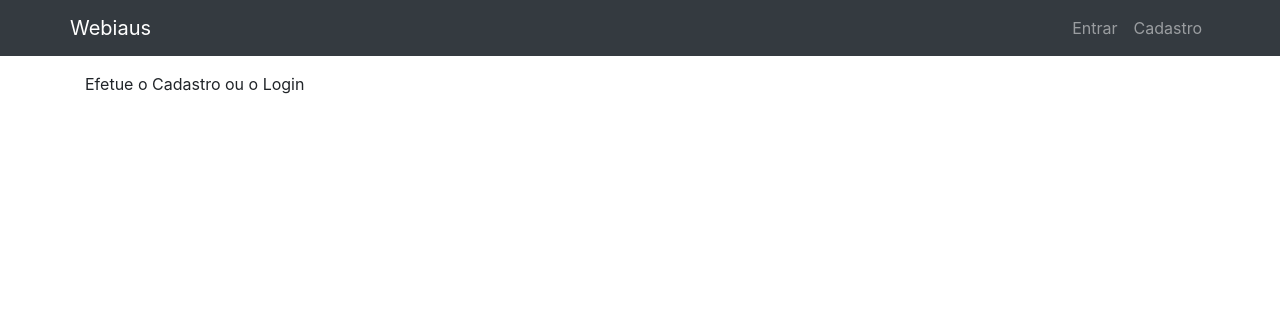
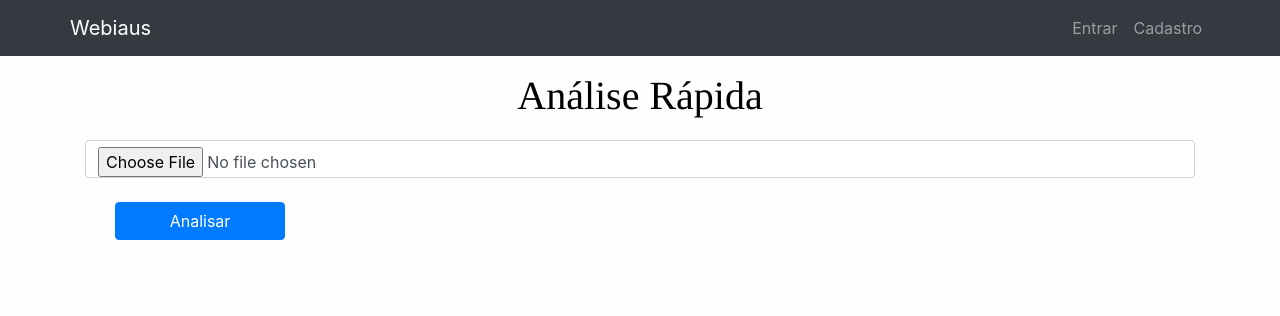
Before and after one commit to IuriSalla/Webiaus, a Django app: page / in a window 1280 px wide. Shown: the top 316 px of the page. Run offline with Django 3.2, Linux system fonts and the light colour scheme; some libraries are stand-ins or nearby versions.

Commit message:
Webiaus Login/Cadastro/Entrar/Home/Upload_Arquivo

```diff
--- a/analisador/urls.py
+++ b/analisador/urls.py
@@ -4,3 +4,5 @@ from . import views
 app_name = 'pages'
 
 urlpatterns = [path('', views.HomePageView.as_view(), name='home')]
+urlpatterns = [path('', views.AnalisePageView.as_view(), name='analise-grafico')]
+urlpatterns = [path('', views.UploadArquivoPageView.as_view(), name='upload-arquivo')]
--- a/analisador/views.py
+++ b/analisador/views.py
@@ -6,3 +6,9 @@ from django.views.generic import TemplateView
 
 class HomePageView(TemplateView):
     template_name = 'home.html'
+
+class AnalisePageView(TemplateView):
+    template_name = 'analise-grafico.html'
+
+class UploadArquivoPageView(TemplateView):
+    template_name = 'upload-arquivo.html'
--- a/templates/base.html
+++ b/templates/base.html
@@ -4,6 +4,11 @@
     <meta charset="UTF-8">
     <meta name="viewport" content="width=device-width, initial-scale=1.0">
     <link rel="stylesheet" href="https://stackpath.bootstrapcdn.com/bootstrap/4.5.2/css/bootstrap.min.css" integrity="sha384-JcKb8q3iqJ61gNV9KGb8thSsNjpSL0n8PARn9HuZOnIxN0hoP+VmmDGMN5t9UJ0Z" crossorigin="anonymous">
+
+  <!-- CAMINHO DO CSS -->
+	<link href = "../static/css/styles.css" rel = "stylesheet" type = "text/css"><!-- CSS3 -->
+
+
     <title>{% block title %}{% endblock %}</title>
 </head>
 <body>
--- a/templates/home.html
+++ b/templates/home.html
@@ -2,13 +2,11 @@
 
 {% block title %}Webiaus{% endblock %}
 
-
-
 {% block content %}
 
+{% if user.is_authenticated %}
+    <h1>AUTENTICADO</h1>{% url 'pages:upload-arquivo' %}
 
-{% if user.is_authenticated %}
-    <h1>AUTENTICADO</h1>
 {% else %}
 <p>Efetue o Cadastro ou o Login</p>
 {% endif %}
--- /dev/null
+++ b/templates/static/css/styles.css
@@ -0,0 +1,100 @@
+/* CSS */
+
+/* TELA DE LOGIN*/
+body
+{
+    background-color:#fdfdfd36;
+}
+
+/* SECTION É UMA DIV QUE ESTÁ EM TODA PÁGINA */
+section
+{
+    margin-top:100px;
+}
+
+/* SECTION PARA CRIAR A GRADE DO GRÁFICO COM COMENTÁRIOS */
+.sectionComentarios
+{
+    margin-top:0px;
+}
+
+/* RESPONSÁVEL PELA TELA DE CADASTRO E LOGIN */
+/* É UM CARD POR TRÁS DO FORMULÁRIO */
+.card
+{
+    margin: 0px auto;
+    width: 60%;
+}
+
+/* CARD BODY ESTÁ A FRENTE DE CARD */
+.card-body{
+    background-color:#ffffffd2;
+    padding:30px;
+}
+
+.btn-webiaus
+{
+    color:#000000;
+    background-color:#ffd828;
+    text-align:center;
+    display:block;
+    margin:0 auto;
+}
+
+input[type=email]
+{
+    border-radius:4px;
+    -moz-border-radius:4px;
+    -webkit-border-radius:4px;
+    background: #ffffff;
+}
+
+input[type=text]
+{
+    border-radius:4px;
+    -moz-border-radius:4px;
+    -webkit-border-radius:4px;
+    background: #ffffff;
+}
+
+input[type=password]
+{
+    border-radius:4px;
+    -moz-border-radius:4px;
+    -webkit-border-radius:4px;
+    background: #ffffff;
+}
+
+.title-login
+{
+    font-family: 'Times';
+    color: #000000;
+    text-align: center;
+    margin-bottom: 20px;
+}
+
+/* TELA DE CADASTRO*/
+.h1-cadastro-usuario-webiaus{
+    text-align: center;
+    font-family: 'Times', cursive;
+    color: #000000;
+}
+
+/* COMENTÁRIO DO GRÁFICO */
+.comentariosGrafico
+{
+    overflow-y: scroll;
+    padding-top: 2%;
+    padding-bottom: 2%;
+}
+
+/* NÃO CLICANDO NO GRÁFICO */
+.myChart1
+{
+    cursor: not-allowed;
+    margin-left: 10px;
+    margin-top: 30px;
+    width: 400px;
+    height: 455px;
+    position: relative;
+}
--- a/templates/upload-arquivo.html
+++ b/templates/upload-arquivo.html
@@ -1,64 +1,21 @@
-<!DOCTYPE html>
-<html lang = "pt-BR">
-<head>
+{% extends 'base.html' %}
 
-  <meta charset    = "utf-8"><!-- formatação do texto -->
-  <meta http-equiv = "X-UA-Compatible" content = "IE=edge"><!-- navegador microsoft EDGE -->
-  <meta name       = "viewport" content        = "width=device-width, initial-scale=1"><!-- responsivo -->
+{% block title %}Webiaus{% endblock %}
 
-    <!-- Fontes -->
-  <link href = "https://fonts.googleapis.com/css?family=Cookie" rel                 = "stylesheet">
-  <link href = "https://fonts.googleapis.com/css?family=Roboto:300,400,500,700" rel = "stylesheet"><!--Fonte roboto  -->
-  <link href = "https://fonts.googleapis.com/icon?family=Material+Icons" rel        = "stylesheet"><!-- Fonte material icons   -->
-  <link rel  = "stylesheet" href                                                    = "https://maxcdn.bootstrapcdn.com/font-awesome/4.7.0/css/font-awesome.min.css" type = "text/css"><!-- Fonte material icons   -->
-  <link href="bootstrap-3.3.6-dist/css/bootstrap.min.css" rel="stylesheet" media="screen">
-  <link href="bootstrap-3.3.6-dist/js/bootstrap.min.js" rel="stylesheet" media="screen">
+{% block content %}
 
-
-	<!-- Google Charts é um framework usado para criar graficos-->
-	<script src = "https://www.gstatic.com/charts/loader.js" type = "text/javascript"></script>
-
-  <!-- FRAMEWORKS(CAIXAS DE FERRAMENTAS) DO CSS -->
-    <link rel = "stylesheet" href = "https://stackpath.bootstrapcdn.com/bootstrap/4.1.3/css/bootstrap.min.css" integrity = "sha384-MCw98/SFnGE8fJT3GXwEOngsV7Zt27NXFoaoApmYm81iuXoPkFOJwJ8ERdknLPMO" crossorigin = "anonymous">
-
-  <!-- CAMINHO DO CSS -->
-	<link href = "../static/css/styles.css" rel = "stylesheet" type = "text/css"><!-- CSS3 -->
-
-    <title>
-		  WebiaUS
-    </title>
-
-    <nav class="navbar navbar-expand-lg navbar-dark bg-primary">
-      <ul class="navbar-nav flex-row ml-md-auto d-none d-md-flex">
-        <li class="nav-item">
-          <a class="navbar-brand" href="login" style="color: antiquewhite; padding: 1px">Sair</a>
-        </li>
-      </ul>
-    </nav>
-
-  </head>
-
-<body>
-  <section>
-      <div class = "card">
-      <div class = "card-body" align="center">
 <form action=""> <!-- FORMULÁRIO -->
   <h1 class="title-login">Análise Rápida</h1>
-
   <div> <!--CAMPO 1 DE EMAIL -->
     <div>
-              <input class="form-control" placeholder="Upload de Arquivo" type="file" id=arquivo>
+      <input class="form-control" placeholder="Upload de Arquivo" type="file" id="arquivo">
     </div>
   </div>
   <br>
 </form>
 
-      <a href="analise_grafico" class="btn btn-primary" style="margin: 0 30px; width: 170px">Analisar</a>
+    <a href="#" class="btn btn-primary" style="margin: 0 30px; width: 170px">Analisar</a>
   </div>
 </div>
-  </section>
 
-    <!-- Importação dos scripts framework -->
-    <script src = "assets/js/jquery-3.2.1.min.js" type = "text/javascript"></script>
-</body>
-</html>
+{% endblock %}
```
Lines whose indentation alone changed are shown as unchanged.
